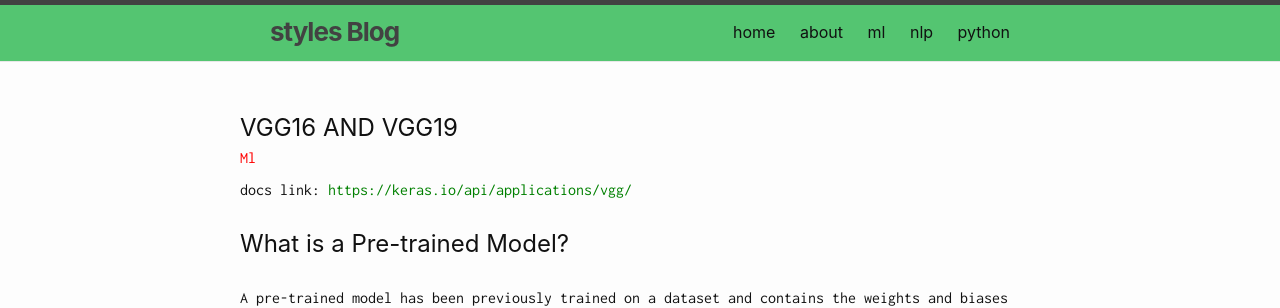
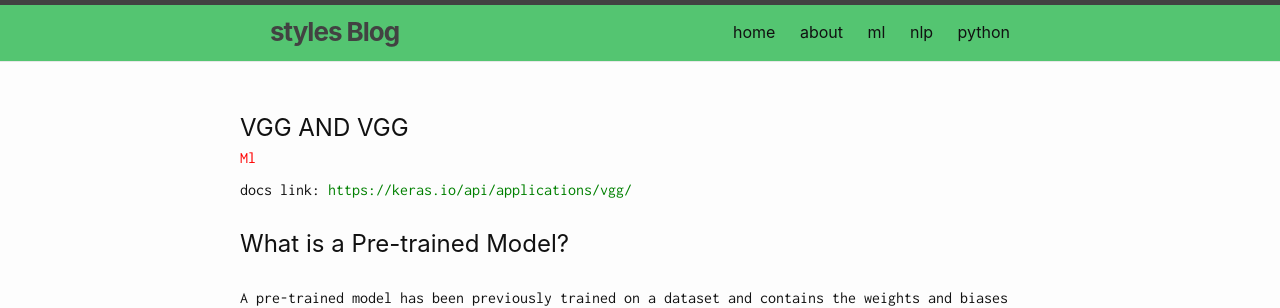
Before and after one commit to styles3544/Blog, a Jekyll site: the page built from _ml/2022-09-03-.md, in a window 1280 px wide. Shown: the top 308 px of the page. Built offline with Jekyll 4.4.1, drawn with Linux system fonts in a browser that asks for light colours; comment, search, counter and statistics services are not loaded.

Commit message:
edited vgg16 and 19

```diff
--- a/_ml/2022-9-3-.md
+++ b/_ml/2022-09-03-.md
@@ -1,7 +1,7 @@
 ---
 layout: post
-name: VGG16 AND VGG19
-title: VGG16 AND VGG19
+name: VGG AND VGG
+title: VGG AND VGG
 categories:
 - ml
 ---
```
